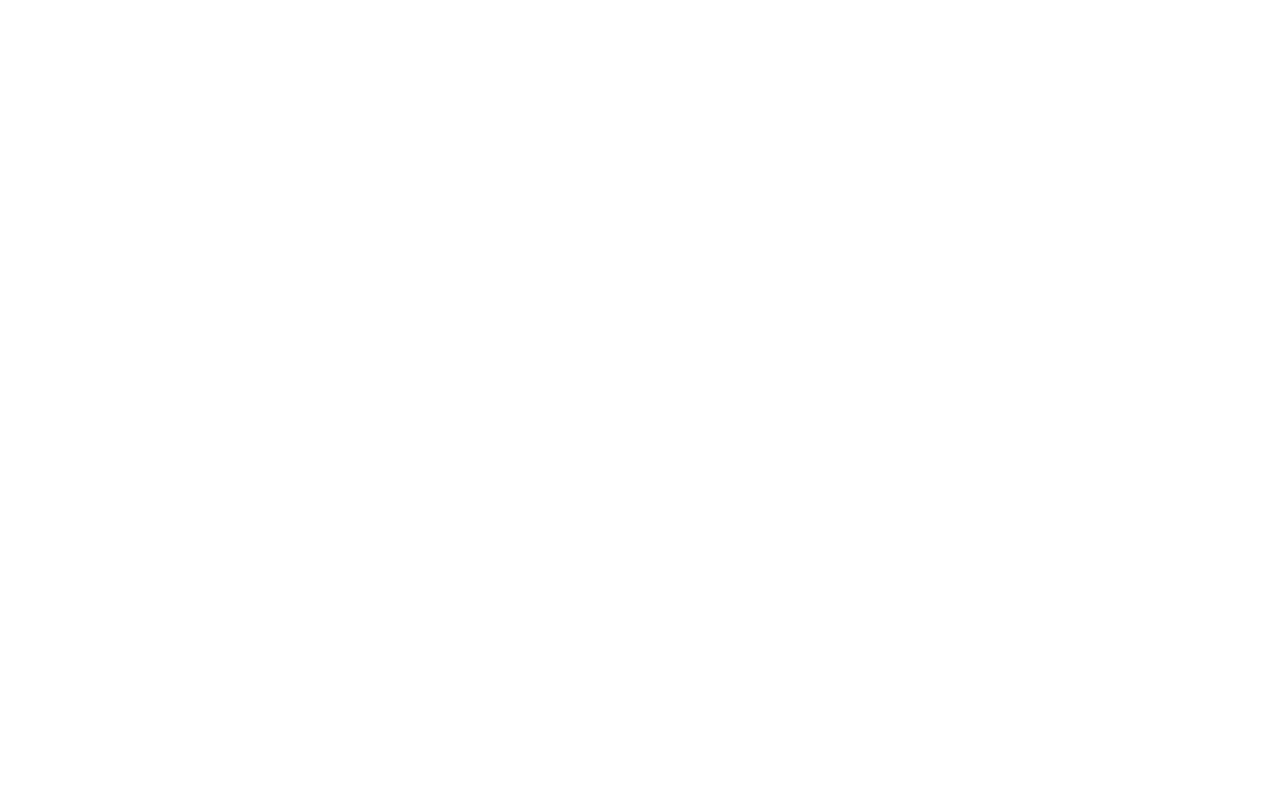
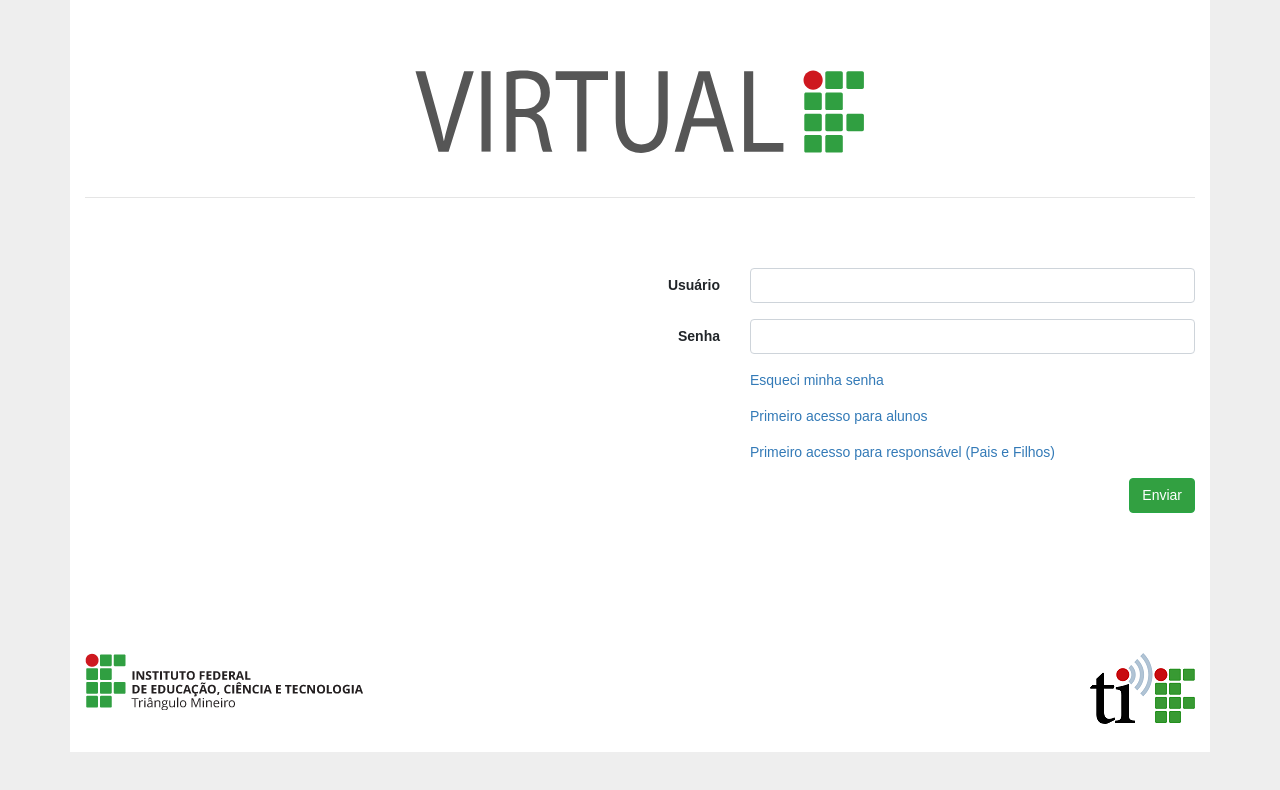
Before and after one commit to jeansousaiftm/daw1_2020_2_Atividade02, a plain HTML site: page questao01/index.html in a window 1280 px wide. Drawn offline with Linux system fonts and the light colour scheme.

Commit message:
Conclusão da Questão 01

```diff
--- a/questao01/css/custom.css
+++ b/questao01/css/custom.css
@@ -0,0 +1,66 @@
+body {
+	font-family: Arial;
+	font-size: 14px;
+	background-color: #EEEEEE;
+}
+
+div.container {
+	background-color: #FFFFFF;
+}
+
+hr.separador {
+	color: #BBBBBB;
+}
+
+#cabecalho > img {
+	/*margin-top: 5em;
+	margin-bottom: 2em;
+	margin-left: auto;
+	margin-right: auto;*/
+	margin: 5em auto 2em auto; /* top, right, bottom, left */
+}
+
+#corpo {
+	margin-top: 5em;
+}
+
+#corpo form label {
+	font-weight: bold;
+	padding-top: 7px;
+	margin-bottom: 0px;
+}
+
+#corpo form .labels {
+	text-align: right;
+}
+
+#corpo form input {
+	font-size: 14px;
+}
+
+#corpo form .links {
+	margin-bottom: 15px;
+}
+
+#corpo form a {
+	color: #337AB7;
+}
+
+#corpo form button {
+	font-size: 14px;
+	background-color: #32A041;
+	float: right;
+}
+
+#rodape {
+	margin-top: 10em;
+}
+
+#rodape-esq {
+	margin-bottom: 2em;
+}
+
+#rodape-dir {
+	margin-bottom: 2em;
+	text-align: right;
+}
--- a/questao01/index.html
+++ b/questao01/index.html
@@ -1,10 +1,73 @@
 <!DOCTYPE html>
 <html>
 	<head>
+		<meta charset="utf-8" />
+		<meta name="viewport" content="width=device-width, initial-scale=1">
+
 		<link rel="stylesheet" href="css/bootstrap.css" />
 		<link rel="stylesheet" href="css/custom.css" />
+
+		<title>VIRTUAL-IF</title>
 	</head>
 	<body>
+		<div class="container">
 
+			<header class="row" id="cabecalho">
+				<img src="img/virtual.svg" />
+			</header>
+
+			<hr class="separador" />
+
+			<section class="row" id="corpo">
+				<div class="col-12 col-sm-6"></div>
+				<div class="col-12 col-sm-6">
+
+					<form class="row">
+						<div class="col-2 labels">
+							<label for="usuario">Usuário</label>
+						</div>
+						<div class="col-10 form-group">
+							<input type="text" name="usuario" class="form-control" />
+						</div>
+						<div class="col-2 labels">
+							<label for="senha">Senha</label>
+						</div>
+						<div class="col-10 form-group">
+							<input type="password" name="senha" class="form-control" />
+						</div>
+						<div class="col-2"></div>
+						<div class="col-10 links">
+							<a href="#">Esqueci minha senha</a>
+						</div>
+						<div class="col-2"></div>
+						<div class="col-10 links">
+							<a href="#">Primeiro acesso para alunos</a>
+						</div>
+						<div class="col-2"></div>
+						<div class="col-10 links">
+							<a href="#">Primeiro acesso para responsável (Pais e Filhos)</a>
+						</div>
+						<div class="col-2"></div>
+						<div class="col-10">
+							<button type="submit" class="btn btn-success">Enviar</button>
+						</div>
+					</form>
+
+				</div>
+			</section>
+
+			<footer class="row" id="rodape">
+
+				<div class="col-6" id="rodape-esq">
+					<img src="img/iftm.png" alt="Instituto Federal de Educação, Ciência e Tecnologia do Triângulo Mineiro" />
+				</div>
+
+				<div class="col-6" id="rodape-dir">
+					<img src="img/ti.png" alt="Diretoria de Tecnologia da Informação e Comunicação" />
+				</div>
+
+			</footer>
+
+		</div>
 	</body>
 </html>
```
